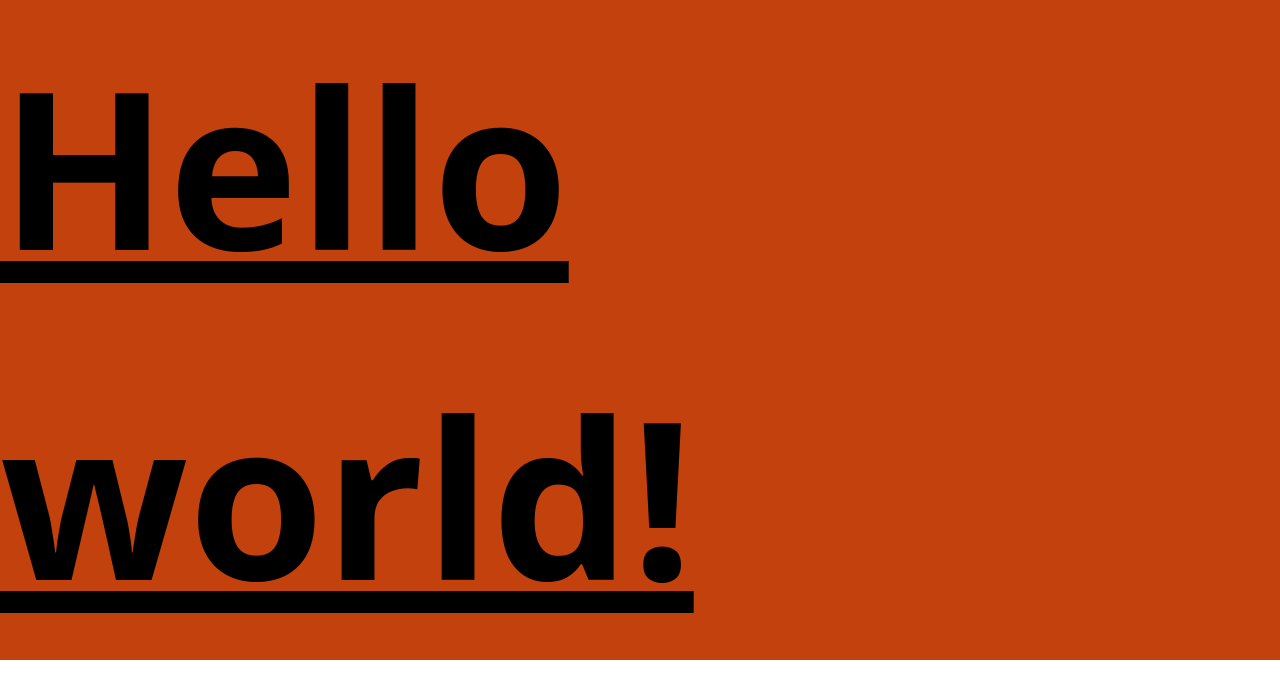
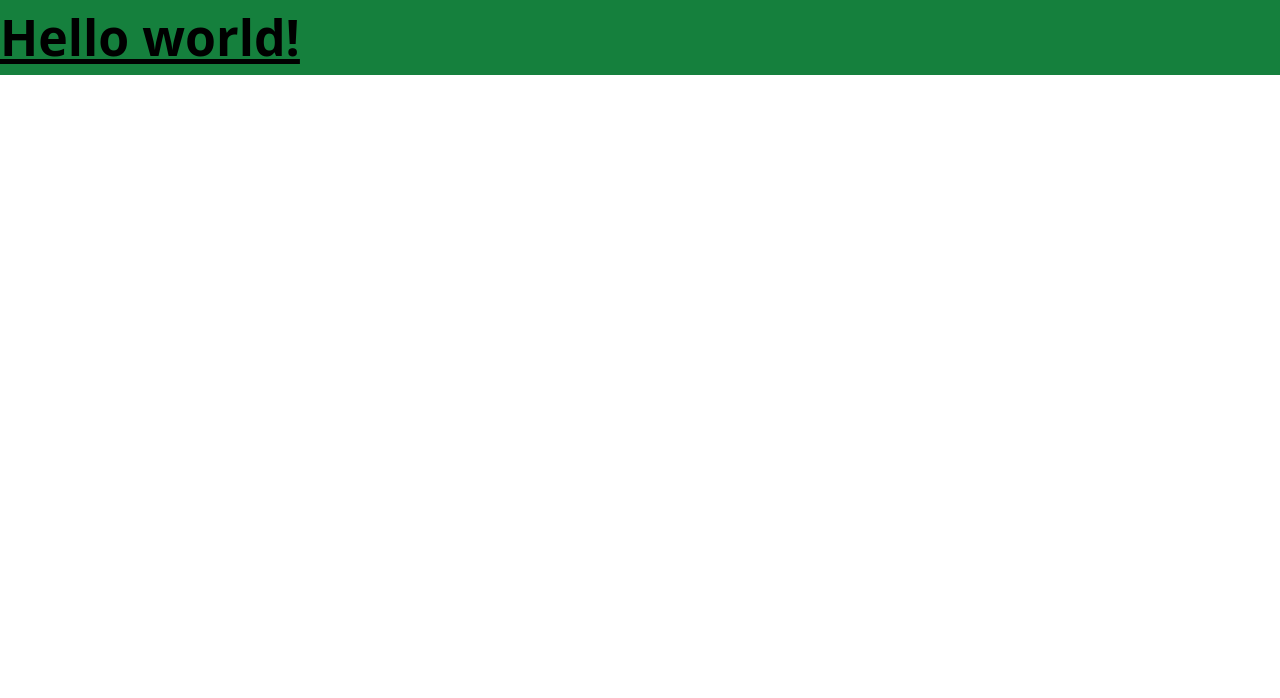
Before and after one commit to subratadasGit/Tail-Wind-CSS-Crash-Course, a plain HTML site: page index.html in a window 1280 px wide. Drawn offline with nearby package versions, Linux system fonts and the light colour scheme.

Commit message:
colour change

```diff
--- a/index.html
+++ b/index.html
@@ -9,7 +9,7 @@
 </head>
 <body>
 
-    <h1 class="text-[220px] bg-orange-700 font-bold underline">
+    <h1 class="text-[50px] bg-orange-700 font-bold underline md:bg-yellow-700 lg:bg-green-700">
         Hello world!
       </h1>
 
```
